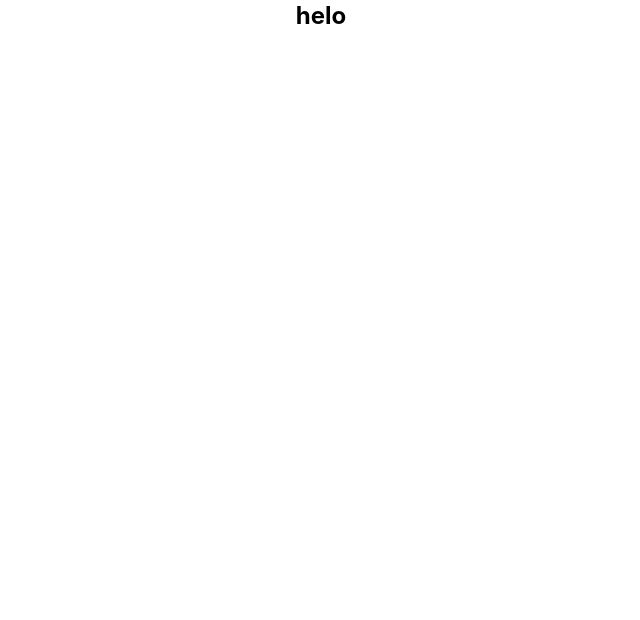
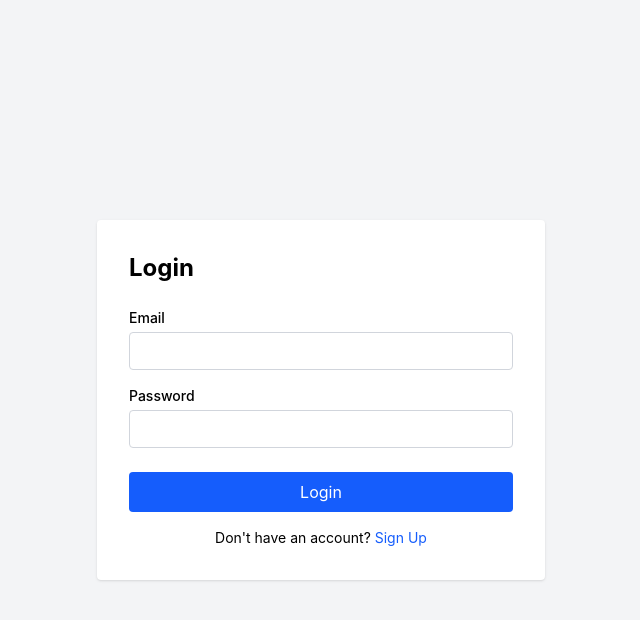
Before and after one commit to rakshitsaxena07/signup-login-form, a React (Vite) app: page /login in a window 1280 px wide. Shown: the top 620 px of the page, without its empty margins (319-959 px from the left). Built offline with nearby package versions, Linux system fonts and the light colour scheme.

Commit message:
feat: add routes

```diff
--- a/src/App.jsx
+++ b/src/App.jsx
@@ -1,9 +1,19 @@
 import React from 'react'
+import { BrowserRouter, Routes, Route, Navigate } from 'react-router-dom';
+import Signup from './pages/Signup';
+import Login from './pages/login';
+import NotFound from './pages/NotFound';
 
 export default function App() {
   return (
-    <div className='font-bold text-2xl text-center'>
-      helo
-    </div>
+  <BrowserRouter>
+
+     <Routes>
+       <Route path="/" element={<Navigate to="/login" />} />
+       <Route path="/signup" element={<Signup />} />
+        <Route path="/login" element={<Login />} />
+        <Route path="*" element={<NotFound/>} />
+     </Routes>
+    </BrowserRouter>
   )
 }
```
